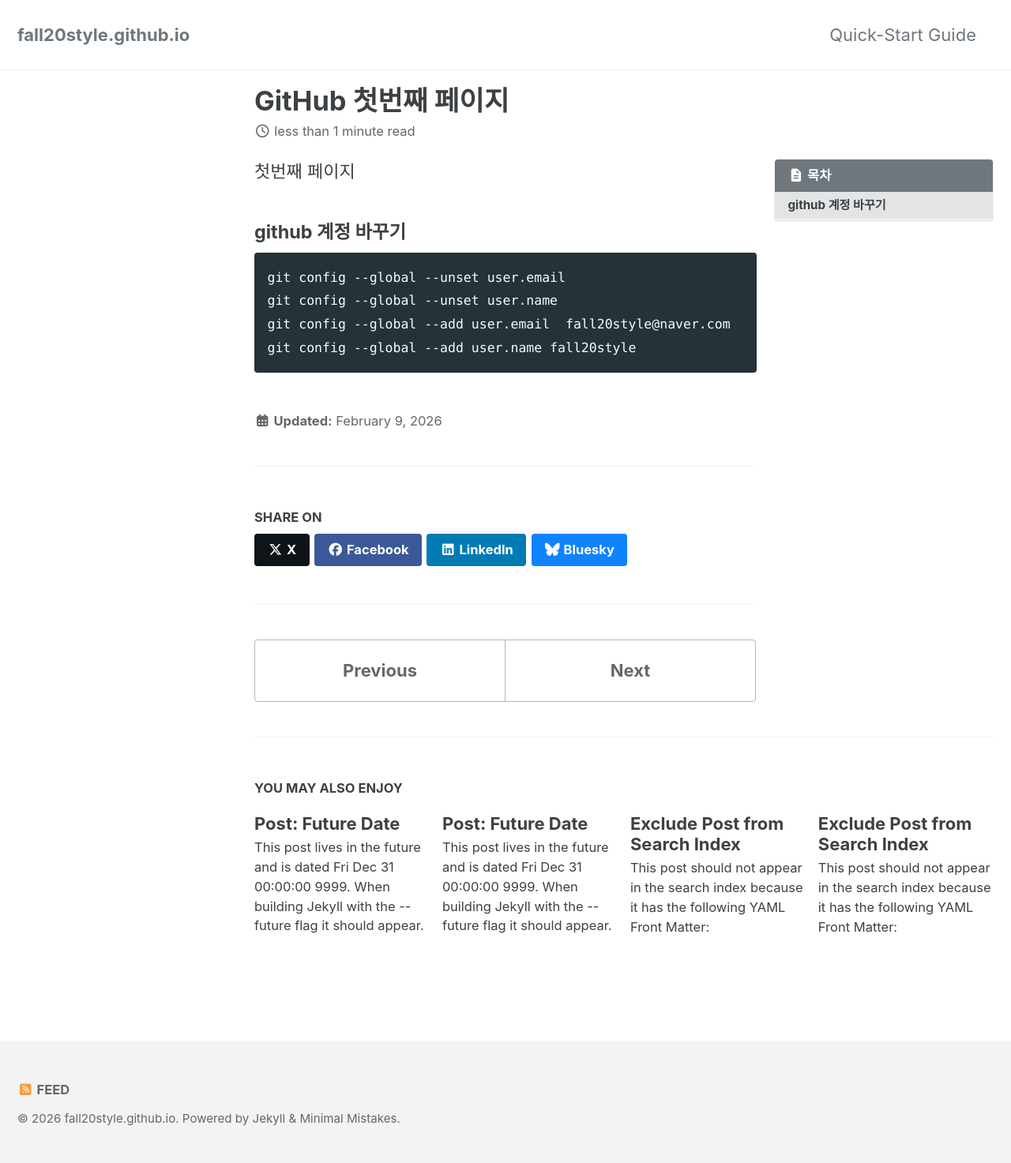
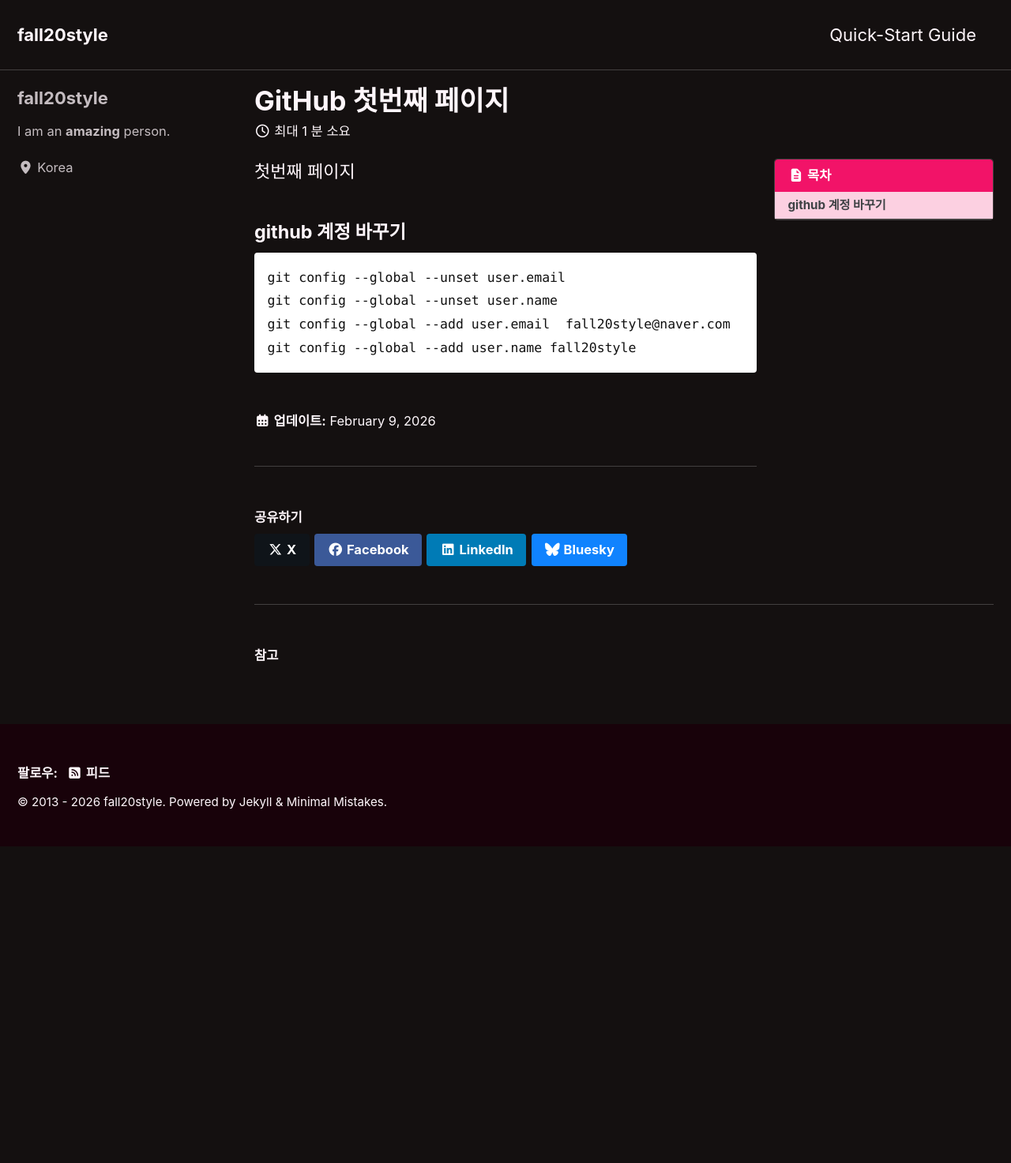
Before and after one commit to fall20style/fall20style.github.io, a Jekyll site: the page built from _posts/2026-02-09-first-page.md, in a window 1280 px wide. Shown: the whole page at 79% size. Built offline with Jekyll 4.4.1, drawn with Linux system fonts in a browser that asks for light colours; cached includes are drawn as plain includes; after the commit the page ends 1072 px from its top, so only the background shows below that.

Commit message:
update config

```diff
--- a/_config.yml
+++ b/_config.yml
@@ -10,8 +10,9 @@
 # Review documentation to determine if you should use `theme` or `remote_theme`
 # https://mmistakes.github.io/minimal-mistakes/docs/quick-start-guide/#installing-the-theme
 
- theme                  : "minimal-mistakes-jekyll"
+# theme                  : "minimal-mistakes-jekyll"
 # remote_theme           : "mmistakes/minimal-mistakes"
+remote_theme             : "mmistakes/minimal-mistakes@4.27.3"
 minimal_mistakes_skin    : "neon" #"default" # "air", "aqua", "contrast", "dark", "dirt", "neon", "mint", "plum", "sunrise"
 
 # Site Settings
```
